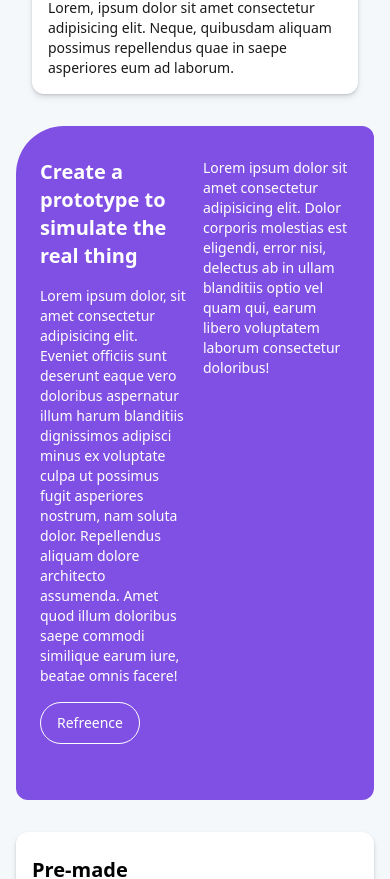
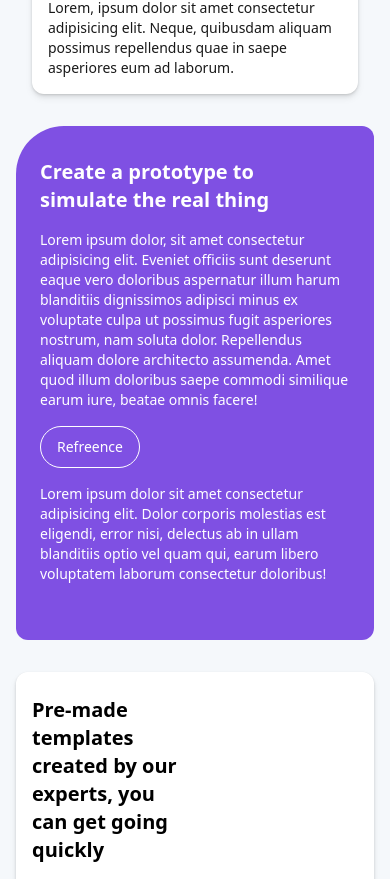
Before and after one commit to DevCodeHunt/vinsumexpress, a React (Vite) app: page / in a window 390 px wide. Shown: the part 3354-4233 px from the top of the page. Built offline with nearby package versions, Linux system fonts and the light colour scheme.

Commit message:
Landing page design

```diff
--- a/src/components/Footer.jsx
+++ b/src/components/Footer.jsx
@@ -52,7 +52,7 @@ const Footer = () => {
           </div>
         </div>
 
-        <div className="py-8 grid md:grid-cols-5 sm:grid-cols-3 min-[468px]:grid-cols-2 grid-cols-1 gap-6">
+        <div className="py-8 grid md:grid-cols-5 sm:grid-cols-3  grid-cols-2 gap-6">
           <div>
             <h3 className="text-lg font-semibold">Quick Links</h3>
             <ul className="space-y-2 mt-2">
--- a/src/pages/Home.jsx
+++ b/src/pages/Home.jsx
@@ -228,7 +228,7 @@ const Home = () => {
           </div>
         </div>
 
-        <div className="bg-[#7F50E3] grid grid-cols-2 gap-4 !px-6 py-8 text-white pb-14 box rounded-xl rounded-tl-[3rem] my-8">
+        <div className="bg-[#7F50E3] grid sm:grid-cols-2 gap-4 !px-6 py-8 text-white pb-14 box rounded-xl rounded-tl-[3rem] my-8">
           <div className="space-y-4">
             <h1 className="sm:text-2xl text-xl font-semibold">
               Create a prototype to <br />
```
